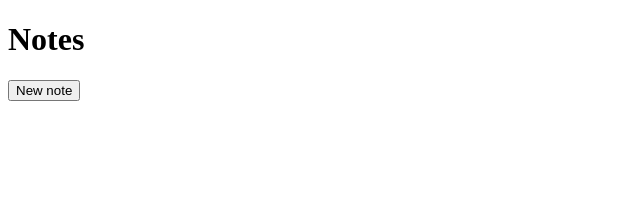
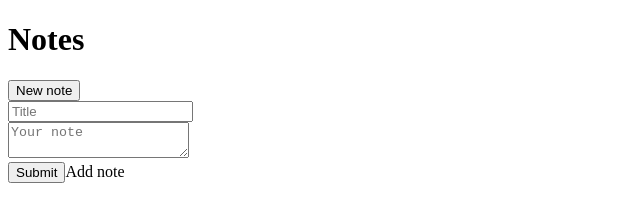
Before and after one commit to tonjeberger/app2_oppg, a website with bundled scripts: page public/index.html in a window 1280 px wide. Shown: the whole page, without its empty margins (0-640 px from the left). Built offline with nearby package versions, Linux system fonts and the light colour scheme.

Commit message:
added form to html-file

```diff
--- a/public/index.html
+++ b/public/index.html
@@ -16,11 +16,11 @@
 
     <div id="note-container"></div>
 
-    <!-- <form id="note-form" display="block">
+    <form id="note-form" display="block">
         <input type="text" id="note-title" placeholder="Title"><br>
         <textarea id="note-text" placeholder="Your note"></textarea><br>
         <input id="add-note" type="submit">Add note</input>
-    </form> -->
+    </form>
 
 
 </body>
```
